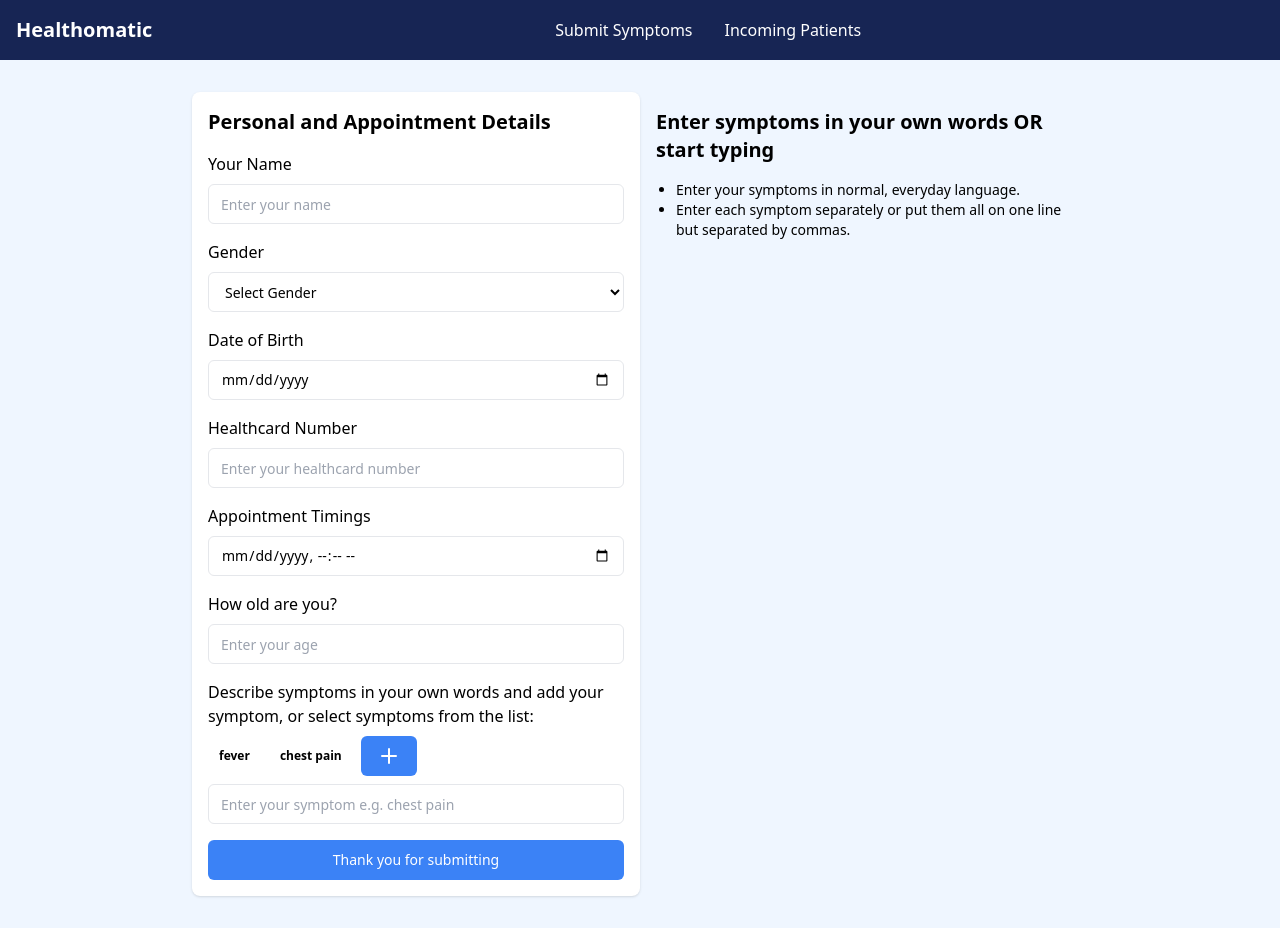
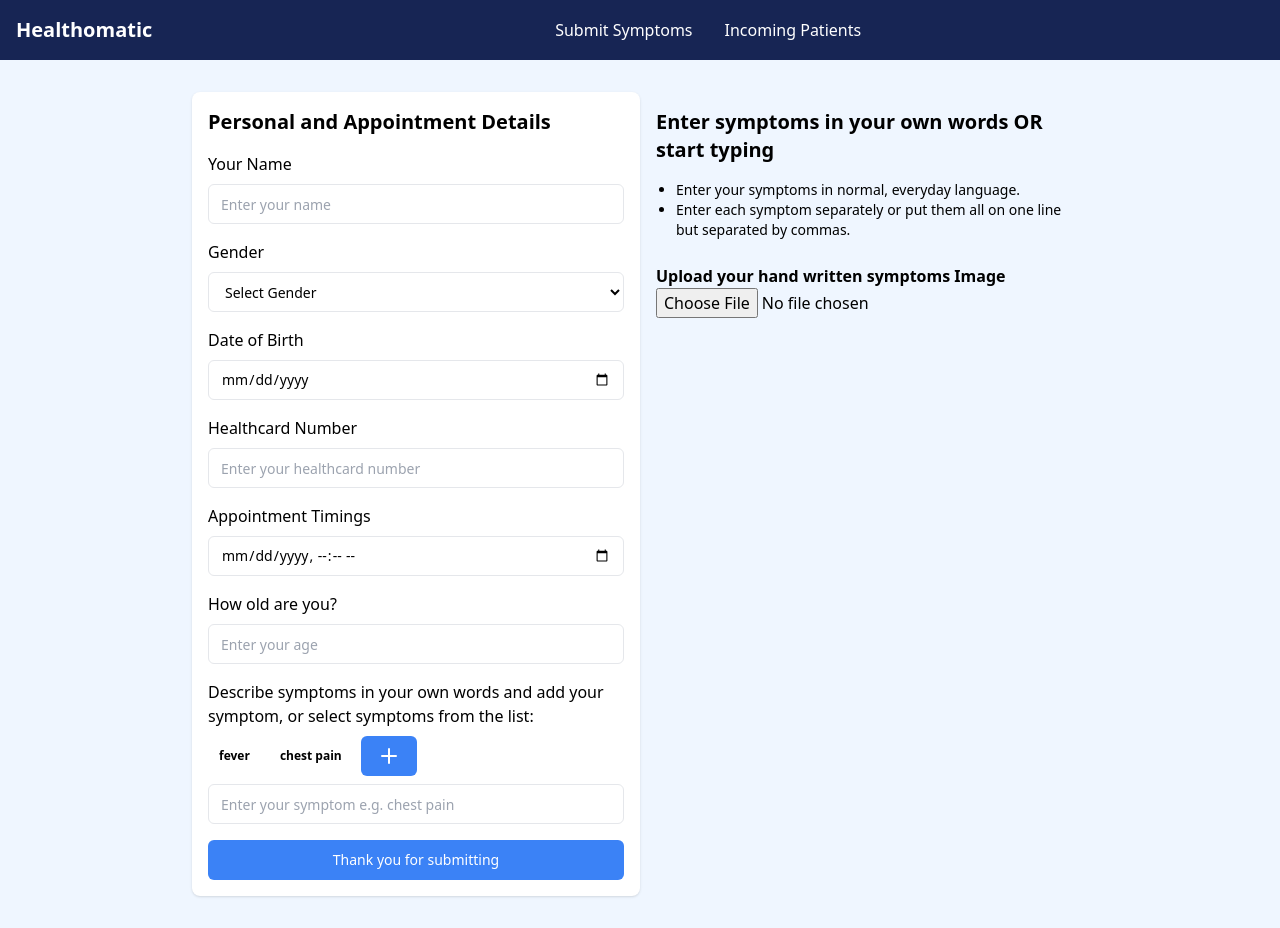
Before and after one commit to saadfareed/Healthomatic-Frontend, a Vue app: page / in a window 1280 px wide. Built offline with nearby package versions, Linux system fonts and the light colour scheme.

Commit message:
add image uploader

```diff
--- a/src/views/SymptomSubmissionView.vue
+++ b/src/views/SymptomSubmissionView.vue
@@ -107,12 +107,19 @@
             Thank you for submitting
           </button>
         </div>
-        <div class="w-1/2 p-4">
-          <h2 class="text-xl font-semibold mb-4">Enter symptoms in your own words OR start typing</h2>
-          <ul class="list-disc pl-5 text-sm">
-            <li>Enter your symptoms in normal, everyday language.</li>
-            <li>Enter each symptom separately or put them all on one line but separated by commas.</li>
-          </ul>
+        <div class="w-1/2 p-4 flex flex-col gap-4">
+          <div class="mb-2">
+            <h2 class="text-xl font-semibold mb-4">Enter symptoms in your own words OR start typing</h2>
+            <ul class="list-disc pl-5 text-sm">
+              <li>Enter your symptoms in normal, everyday language.</li>
+              <li>Enter each symptom separately or put them all on one line but separated by commas.</li>
+            </ul>
+          </div>
+          <div class="flex flex-col">
+            <h2 class="font-semibold">Upload your hand written symptoms Image</h2>
+            <input type="file" @change="handleFileUpload" />
+          </div>
+          <img :src="imageUrl" v-if="imageUrl" style="max-width: 300px; max-height: 300px;" />
         </div>
       </div>
     </div>
@@ -125,6 +132,25 @@ import axios from 'axios';
 import { ref } from 'vue'
 
 export default {
+
+  data() {
+    return {
+      imageUrl: null,
+      file: null
+    };
+  },
+
+  methods: {
+    handleFileUpload(event) {
+      const file = event.target.files[0];
+      if (!file.type.startsWith('image/')) {
+        alert('Please upload an image file.');
+        return;
+      }
+      this.file = file;
+      this.imageUrl = URL.createObjectURL(file);
+    }
+  },
 
   setup() {
 
```
